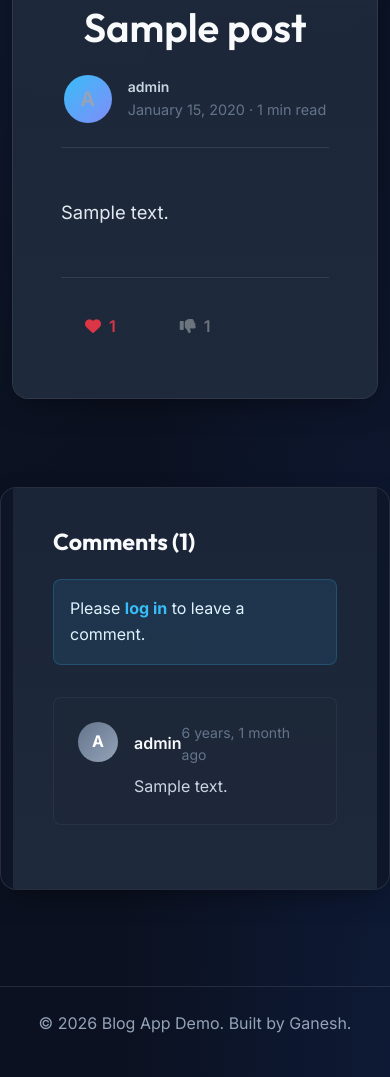
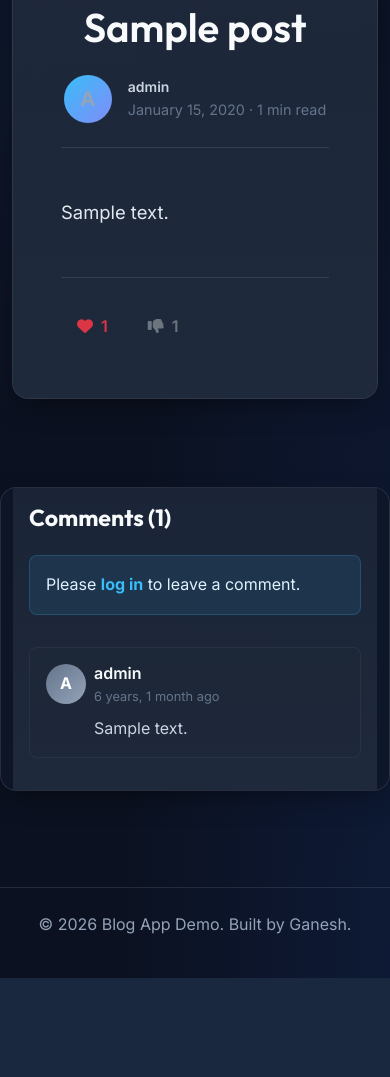
Before and after one commit to mohantakumarganesh-alt/My_portfolio, a Django app: a page that uses projects_code/blog_app/templates/blog/post_detail.html in a window 390 px wide. Shown: the part 844-1921 px from the top of the page. After the commit the page ends 1822 px from the top, so only its background shows below. Run offline with Django 5.2, Linux system fonts and the light colour scheme; data comes from the database, SQL or seed files in the repository; tables that the repository leaves empty hold one stand-in row (values such as "Sample post"); some libraries are stand-ins or nearby versions.

Commit message:
Make blog post details and comments section fully responsive on mobile

```diff
--- a/projects_code/blog_app/templates/blog/post_detail.html
+++ b/projects_code/blog_app/templates/blog/post_detail.html
@@ -31,25 +31,25 @@
                     {{ post.content|safe }}
                 </div>
 
-                <div class="mt-5 pt-4 d-flex justify-content-between align-items-center" style="border-top: 1px solid rgba(255, 255, 255, 0.1);">
-                    <div class="d-flex gap-3">
-                        <a href="{% url 'post_like' slug=post.slug %}" id="like-btn" class="btn {% if user in post.likes.all %}btn-danger{% else %}btn-outline-danger{% endif %} px-4 rounded-3 d-flex align-items-center gap-2">
+                <div class="mt-5 pt-4 d-flex flex-column flex-md-row justify-content-between align-items-start align-items-md-center gap-3" style="border-top: 1px solid rgba(255, 255, 255, 0.1);">
+                    <div class="d-flex flex-wrap gap-2 gap-md-3">
+                        <a href="{% url 'post_like' slug=post.slug %}" id="like-btn" class="btn {% if user in post.likes.all %}btn-danger{% else %}btn-outline-danger{% endif %} px-3 px-md-4 rounded-3 d-flex align-items-center gap-2">
                             <i class="fas fa-heart"></i> <span>{{ post.total_likes }}</span>
                         </a>
-                        <a href="{% url 'post_dislike' slug=post.slug %}" id="dislike-btn" class="btn {% if user in post.dislikes.all %}btn-secondary{% else %}btn-outline-secondary{% endif %} px-4 rounded-3 d-flex align-items-center gap-2">
+                        <a href="{% url 'post_dislike' slug=post.slug %}" id="dislike-btn" class="btn {% if user in post.dislikes.all %}btn-secondary{% else %}btn-outline-secondary{% endif %} px-3 px-md-4 rounded-3 d-flex align-items-center gap-2">
                             <i class="fas fa-thumbs-down"></i> <span>{{ post.total_dislikes }}</span>
                         </a>
                         {% if user.is_authenticated %}
-                        <a href="{% url 'post_bookmark' slug=post.slug %}" id="bookmark-btn" class="btn {% if user in post.bookmarks.all %}btn-warning{% else %}btn-outline-warning{% endif %} px-4 rounded-3 d-flex align-items-center gap-2">
+                        <a href="{% url 'post_bookmark' slug=post.slug %}" id="bookmark-btn" class="btn {% if user in post.bookmarks.all %}btn-warning{% else %}btn-outline-warning{% endif %} px-3 px-md-4 rounded-3 d-flex align-items-center gap-2">
                             <i class="fas fa-bookmark"></i> <span>Bookmark</span>
                         </a>
                         {% endif %}
                     </div>
 
                     {% if user == post.author %}
-                        <div class="d-flex gap-2">
-                            <a href="{% url 'post_edit' slug=post.slug %}" class="btn btn-primary px-4">Edit Post</a>
-                            <a href="{% url 'post_delete' slug=post.slug %}" class="btn btn-outline-secondary px-4 text-danger border-danger">Delete</a>
+                        <div class="d-flex flex-wrap gap-2 mt-3 mt-md-0">
+                            <a href="{% url 'post_edit' slug=post.slug %}" class="btn btn-primary px-3 px-md-4">Edit Post</a>
+                            <a href="{% url 'post_delete' slug=post.slug %}" class="btn btn-outline-secondary px-3 px-md-4 text-danger border-danger">Delete</a>
                         </div>
                     {% endif %}
                 </div>
@@ -59,23 +59,23 @@
 
         <!-- Comments Section -->
         <div class="card blog-post-card mt-4 mb-5" style="background: rgba(15, 23, 42, 0.8);">
-            <div class="card-body" style="padding: 2.5rem;">
+            <div class="card-body p-3 p-md-5">
                 <h3 class="mb-4" style="font-family: 'Outfit', sans-serif; color: #f8fafc;">Comments ({{ comments.count }})</h3>
 
                 <!-- Comment Form -->
                 {% if user.is_authenticated %}
-                    <div class="mb-5 p-4 rounded-3" style="background: rgba(30, 41, 59, 0.5); border: 1px solid rgba(255, 255, 255, 0.05);">
+                    <div class="mb-4 mb-md-5 p-3 p-md-4 rounded-3" style="background: rgba(30, 41, 59, 0.5); border: 1px solid rgba(255, 255, 255, 0.05);">
                         <h5 class="mb-3" style="color: #cbd5e1;">Add a Comment</h5>
                         <form method="post">
                             {% csrf_token %}
                             <div class="mb-3">
                                 {{ form.content }}
                             </div>
-                            <button type="submit" class="btn btn-primary" style="background: linear-gradient(135deg, #38bdf8, #818cf8); border: none;">Post Comment</button>
+                            <button type="submit" class="btn btn-primary w-100 w-md-auto" style="background: linear-gradient(135deg, #38bdf8, #818cf8); border: none;">Post Comment</button>
                         </form>
                     </div>
                 {% else %}
-                    <div class="alert alert-info" style="background: rgba(56, 189, 248, 0.1); border: 1px solid rgba(56, 189, 248, 0.2); color: #e0f2fe;">
+                    <div class="alert alert-info p-3" style="background: rgba(56, 189, 248, 0.1); border: 1px solid rgba(56, 189, 248, 0.2); color: #e0f2fe;">
                         Please <a href="{% url 'login' %}" style="color: #38bdf8; font-weight: bold;">log in</a> to leave a comment.
                     </div>
                 {% endif %}
@@ -83,18 +83,18 @@
                 <!-- Existing Comments -->
                 <div class="comments-list mt-4">
                     {% for comment in comments %}
-                        <div class="d-flex mb-4 p-4 rounded-3" style="background: rgba(30, 41, 59, 0.3); border: 1px solid rgba(255, 255, 255, 0.05);">
-                            <div class="me-3">
+                        <div class="d-flex mb-3 mb-md-4 p-3 p-md-4 rounded-3" style="background: rgba(30, 41, 59, 0.3); border: 1px solid rgba(255, 255, 255, 0.05);">
+                            <div class="me-2 me-md-3 flex-shrink-0">
                                 <div style="width: 40px; height: 40px; border-radius: 50%; background: linear-gradient(135deg, #64748b, #94a3b8); display: flex; align-items: center; justify-content: center; font-weight: bold; color: white;">
                                     {{ comment.author.username|make_list|first|upper }}
                                 </div>
                             </div>
-                            <div class="flex-grow-1">
-                                <div class="d-flex justify-content-between align-items-center mb-2">
-                                    <h6 class="mb-0" style="color: #f8fafc; font-weight: 600;">{{ comment.author.username }}</h6>
-                                    <small style="color: #64748b;">{{ comment.created_at|timesince }} ago</small>
+                            <div class="flex-grow-1" style="min-width: 0;">
+                                <div class="d-flex flex-column flex-md-row justify-content-md-between align-items-start align-items-md-center mb-2 gap-1 gap-md-0">
+                                    <h6 class="mb-0 text-break" style="color: #f8fafc; font-weight: 600;">{{ comment.author.username }}</h6>
+                                    <small style="color: #64748b; font-size: 0.8rem;">{{ comment.created_at|timesince }} ago</small>
                                 </div>
-                                <p class="mb-0" style="color: #cbd5e1; line-height: 1.6;">{{ comment.content|linebreaksbr }}</p>
+                                <p class="mb-0" style="color: #cbd5e1; line-height: 1.6; word-wrap: break-word; overflow-wrap: anywhere;">{{ comment.content|linebreaksbr }}</p>
                             </div>
                         </div>
                     {% empty %}
```
